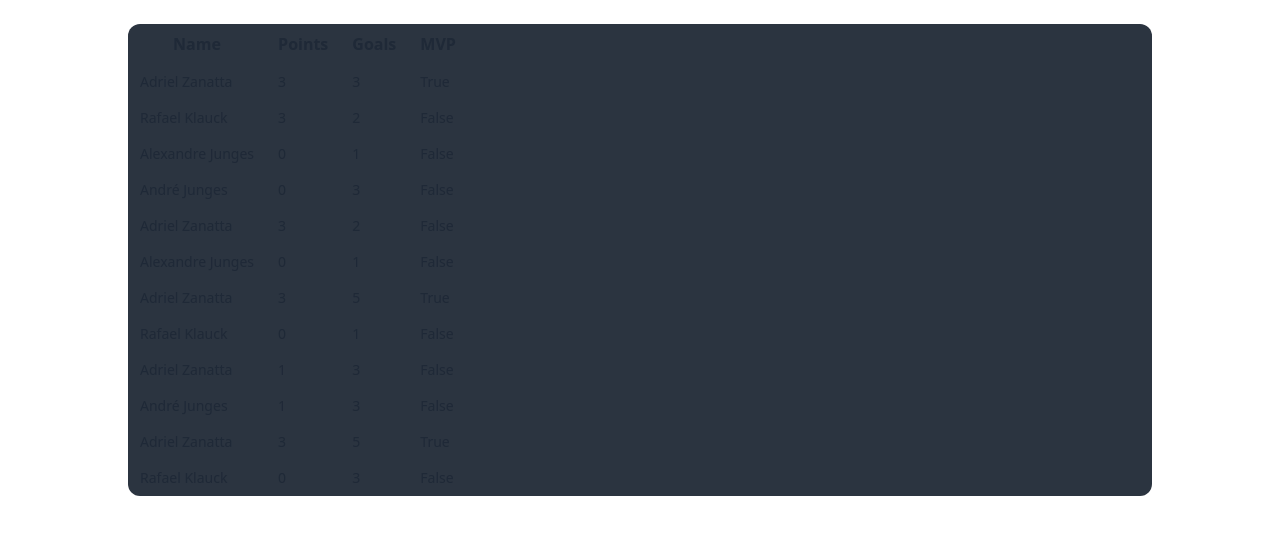
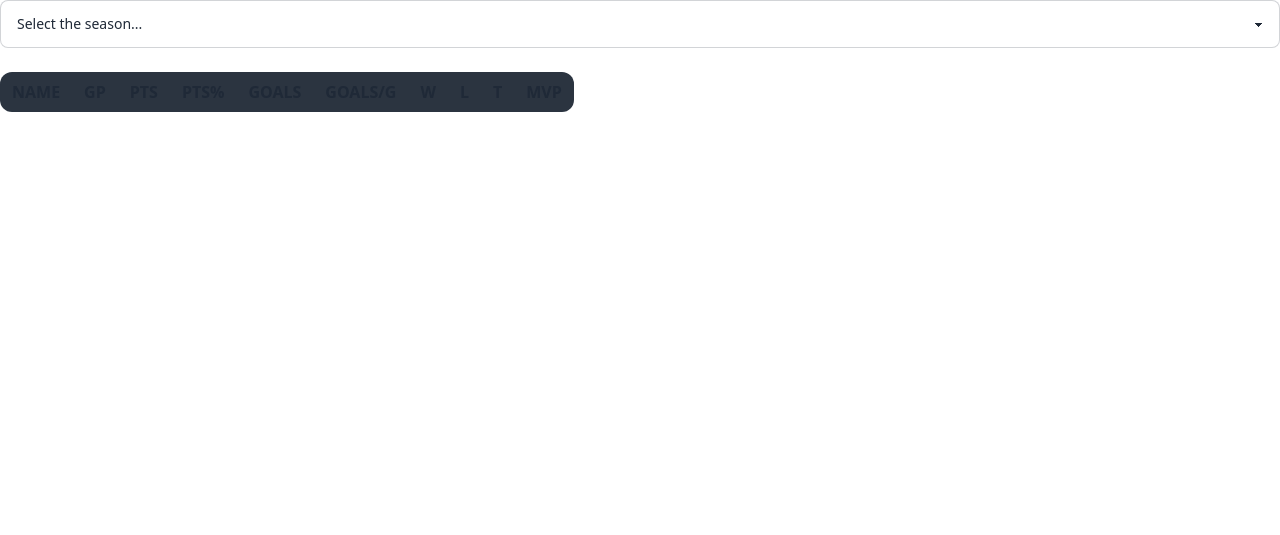
Before and after one commit to adrielzanatta/django-ssl, a Django app: page / in a window 1280 px wide. Shown: the top 535 px of the page. Run offline with Django 5.2, Linux system fonts and the light colour scheme; data comes from the database, SQL or seed files in the repository; both versions use the stored data as it was after the commit; lists and menus that the app fills with data are empty; some libraries are stand-ins or nearby versions.

Commit message:
select season htmx integration

```diff
--- a/core/urls.py
+++ b/core/urls.py
@@ -21,5 +21,6 @@
 
 urlpatterns = [
     path("admin/", admin.site.urls),
-    path("", views.rankings, name="rankings"),
+    path("", views.seasons, name="seasons"),
+    path("ranking_table", views.ranking_table, name="ranking_table"),
 ]
--- a/stats/views.py
+++ b/stats/views.py
@@ -1,13 +1,38 @@
-from django.db import models
 from django.shortcuts import render
-from django.db.models import Case, Value, When, F, Sum, Q
-from .models import Player, Person
+from django.db.models import (
+    Case,
+    Value,
+    When,
+    F,
+    Sum,
+    Count,
+    Q,
+    Avg,
+    FloatField,
+    ExpressionWrapper,
+    DecimalField,
+)
+from django.db.models.functions import Cast
+from .models import Player, Season
 
 # Create your views here.
 
 
-def rankings(request):
-    qs = Player.objects.annotate(
+def seasons(request):
+    seasons = Season.objects.all()
+    context = {"seasons": seasons}
+    return render(request, "rankings.html", context)
+
+
+def ranking_table(request):
+    season = request.GET.get("season")
+
+    if season == "all_seasons":
+        fixt_list = Player.objects.all()
+    else:
+        fixt_list = Player.objects.filter(fixture__season__pk=season)
+
+    fixt_points = fixt_list.annotate(
         points=Case(
             When(
                 team_played=F("fixture__winner_team"),
@@ -18,8 +43,32 @@
                 then=Value(1),
             ),
             default=Value(0),
-            output_field=models.PositiveSmallIntegerField(),
         )
     )
 
-    return render(request, "rankings.html", {"players": qs})
+    rankings = (
+        fixt_points.values("person__name")
+        .annotate(
+            Sum("points"),
+            Sum("goals"),
+            Count("is_mvp"),
+            Count("fixture"),
+            Avg("goals"),
+            wins=Count("fixture", filter=Q(points=3)),
+            ties=Count("fixture", filter=Q(points=1)),
+            losses=Count("fixture", filter=Q(points=0)),
+            pct_points=ExpressionWrapper(
+                (
+                    100
+                    * Cast(F("points__sum"), output_field=FloatField())
+                    / (Cast(F("fixture__count"), output_field=FloatField()) * 3)
+                ),
+                output_field=FloatField(),
+            ),
+        )
+        .order_by("-points__sum", "-goals__sum")
+    )
+
+    context = {"players": rankings}
+
+    return render(request, "partials/ranking_table.html", context)
--- a/template/base.html
+++ b/template/base.html
@@ -9,9 +9,12 @@
         <link href="https://cdn.jsdelivr.net/npm/daisyui@4.6.0/dist/full.min.css" rel="stylesheet" type="text/css" />
     </head>
     <body>
-        {% block content %}
-        {% endblock %}
+
+            {% block content %}
+            {% endblock %}
+
     </body>
 
+    <script src="https://unpkg.com/htmx.org@1.9.10" integrity="sha384-D1Kt99CQMDuVetoL1lrYwg5t+9QdHe7NLX/SoJYkXDFfX37iInKRy5xLSi8nO7UC" crossorigin="anonymous"></script>
     <script src="https://cdn.tailwindcss.com/3.4.1"></script>
 </html>
--- /dev/null
+++ b/template/partials/ranking_table.html
@@ -0,0 +1,34 @@
+<div class="w-fit 6 my-6 bg-neutral rounded-xl">
+    <table class="table-sm">
+      <thead>
+        <tr>
+          <th>NAME</th>
+          <th>GP</th>
+          <th>PTS</th>
+          <th>PTS%</th>
+          <th>GOALS</th>
+          <th>GOALS/G</th>
+          <th>W</th>
+          <th>L</th>
+          <th>T</th>
+          <th>MVP</th>
+        </tr>
+      </thead>
+      <tbody>
+        {% for player in players.all %}
+        <tr>
+            <td>{{player.person__name}}</td>
+            <td>{{player.fixture__count}}</td>
+            <td>{{player.points__sum}}</td>
+            <td>{{player.pct_points|floatformat:1}}</td>
+            <td>{{player.goals__sum}}</td>
+            <td>{{player.goals__avg}}</td>
+            <td>{{player.wins}}</td>
+            <td>{{player.losses}}</td>
+            <td>{{player.ties}}</td>
+            <td>{{player.is_mvp__count}}</td>
+        </tr>
+        {% endfor %}
+      </tbody>
+    </table>
+  </div>
--- a/template/rankings.html
+++ b/template/rankings.html
@@ -1,26 +1,23 @@
 {% extends 'base.html' %}
 
 {% block content %}
-<div class="overflow-x-auto w-4/5 my-6 mx-auto bg-neutral rounded-xl">
-    <table class="table-sm">
-      <thead>
-        <tr>
-          <th>Name</th>
-          <th>Points</th>
-          <th>Goals</th>
-          <th>MVP</th>
-        </tr>
-      </thead>
-      <tbody>
-        {% for player in players.all %}
-        <tr>
-            <td>{{player.person.name}}</td>
-            <td>{{player.points}}</td>
-            <td>{{player.goals}}</td>
-            <td>{{player.is_mvp}}</td>
-        </tr>
-        {% endfor %}
-      </tbody>
-    </table>
-  </div>
+  <select class="w-full select select-bordered"
+    name="season"
+    hx-get="{% url 'ranking_table' %}"
+    hx-trigger="change"
+    hx-target="#ranking_table"
+    >
+
+    <option disabled selected>Select the season...</option>
+      <option value="all_seasons">All seasons</option>
+    {% for season in seasons.all %}
+      <option value="{{season.pk}}">{{ season.year }}</option>
+    {% endfor %}
+
+  </select>
+
+<div id="ranking_table">
+  {% include 'partials/ranking_table.html' %}
+</div>
+
 {% endblock %}
```
Also changed, not shown: db.sqlite3.
